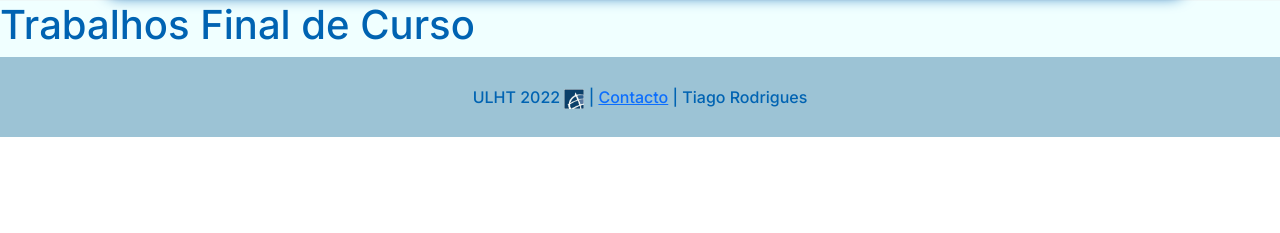
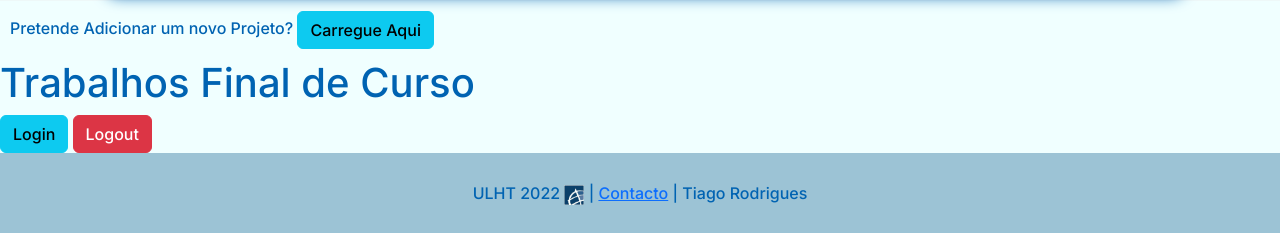
Before and after one commit to Tiago-22004242/Portfolio_a2204242, a Django app: page /projetos in a window 1280 px wide. Shown: the part 961-1194 px from the top of the page. Before the commit the page ends 1098 px from the top, so only its background shows below. Run offline with Django 4.2, Linux system fonts and the light colour scheme; data comes from the database, SQL or seed files in the repository; both versions use the stored data as it was after the commit; data that the repository does not hold is empty; parts of the project's set-up code (start-up, migrations or seed data) failed here and were passed over.

Commit message:
Autenticacao

```diff
--- a/portfolio/templates/portfolio/home.html
+++ b/portfolio/templates/portfolio/home.html
@@ -22,5 +22,7 @@
   </div>
 </div>
 <div class='paralax2'>
+     <a href="{% url 'portfolio:login' %}">Login</a>
+     <a href="{% url 'portfolio:logout' %}">Logout</a>
   </div>
 {% endblock %}
--- a/portfolio/templates/portfolio/projetos.html
+++ b/portfolio/templates/portfolio/projetos.html
@@ -71,8 +71,15 @@
         {% endif %}
         {% endfor %}
         {% endfor %}
+        {% if request.user.is_authenticated %}
+        <a href="{% url 'portfolio:projeto_edita' projeto.id %}" class="btn btn-warning">Editar</a>
+        {% endif %}
     </div>
     {% endfor %}
+</div>
+<div class="novoPost">
+    Pretende Adicionar um novo Projeto?
+    <a href="{% url 'portfolio:projeto_novo' %}" class="btn btn-info btn-block">Carregue Aqui</a>
 </div>
 <h1>
     Trabalhos Final de Curso
@@ -128,4 +135,6 @@
         {% endfor %}
     </div>
 </div>
+ <a href="{% url 'portfolio:login' %}" class="btn btn-info">Login</a>
+ <a href="{% url 'portfolio:logout' %}" class="btn btn-danger">Logout</a>
 {% endblock %}
--- a/portfolio/urls.py
+++ b/portfolio/urls.py
@@ -13,5 +13,10 @@ urlpatterns = [
     path('post_novo/', views.novo_post_view,name = 'post_novo'),
     path('post_edita/<int:post_id>', views.edita_post_view,name='post_edita'),
     path('post_apaga/<int:post_id>', views.apaga_post_view,name='post_apaga'),
-    path('quizz', views.quizz, name='quizz')
+    path('quizz', views.quizz, name='quizz'),
+    path('projeto_novo/', views.novo_projeto_view, name='projeto_novo'),
+    path('projeto_edita/<int:projeto_id>', views.edita_projeto_view,name='projeto_edita'),
+    path('projeto_apaga/<int:projeto_id>', views.apaga_projeto_view,name='projeto_apaga'),
+    path('login/', views.view_login, name='login'),
+    path('logout/', views.view_logout, name='logout'),
 ]
--- a/portfolio/views.py
+++ b/portfolio/views.py
@@ -1,10 +1,12 @@
 import matplotlib
+from django.contrib.auth import authenticate, login, logout
+from django.contrib.auth.decorators import login_required
 from django.http import HttpResponseRedirect
 from matplotlib import pyplot as plt
 import datetime
 from .models import Post, Escola, Cadeira, Pessoa, Certificado, Competencia, Linguagem, PontuacaoQuizz, Projeto, \
     Tecnologia, TrabalhoCurso, Laboratorio, Noticia, Comentarios, Interesse
-from .forms import PostForm
+from .forms import PostForm, ProjetoForm
 from django.shortcuts import render
 from django.urls import reverse
 
@@ -142,3 +144,61 @@ def quizz(request):
         r.save()
     desenha_grafico_resultados()
     return render(request,'portfolio/web.html')
+
+def novo_projeto_view(request):
+    if not request.user.is_authenticated:
+        return HttpResponseRedirect(reverse('portfolio:login'))
+
+    if request.method == 'POST':
+        form = ProjetoForm(request.POST,request.FILES)
+        if form.is_valid():
+            form.save()
+            return HttpResponseRedirect(reverse('portfolio:projetos'))
+    form = ProjetoForm()
+    context = {'form': form}
+    return render(request, 'portfolio/projeto_novo.html', context)
+
+@login_required
+def edita_projeto_view(request, projeto_id):
+    projeto = Projeto.objects.get(id=projeto_id)
+    if request.method == 'POST':
+        form = ProjetoForm(request.POST,request.FILES,instance=projeto)
+        if form.is_valid():
+            form.save()
+            return HttpResponseRedirect(reverse('portfolio:projetos'))
+    else:
+        form = ProjetoForm(instance=projeto)
+    context = {'form': form, 'projeto_id': projeto_id}
+    return render(request, 'portfolio/projeto_edita.html', context)
+
+
+def apaga_projeto_view(request, projeto_id):
+    Projeto.objects.get(id=projeto_id).delete()
+    return HttpResponseRedirect(reverse('portfolio:projetos'))
+
+def view_login(request):
+
+    if request.method == 'POST':
+        username = request.POST['username']
+        password = request.POST['password']
+
+        user = authenticate(
+            request,
+            username=username,
+            password=password)
+
+        if user is not None:
+            login(request, user)
+            return HttpResponseRedirect(reverse('portfolio:home'))
+        else:
+            return render(request, 'portfolio/login.html', {
+                'message': 'Credenciais invalidas.'
+            })
+
+    return render(request, 'portfolio/login.html')
+
+def view_logout(request):
+    logout(request)
+    return render(request, 'portfolio/login.html', {
+                'message': 'Foi desconetado.'
+            })
```
Also changed, not shown: portfolio/forms.py (+6 -1 lines), portfolio/templates/portfolio/login.html (added, +18 -0 lines), portfolio/templates/portfolio/projeto_edita.html (added, +12 -0 lines), portfolio/templates/portfolio/projeto_novo.html (added, +11 -0 lines), db.sqlite3.
